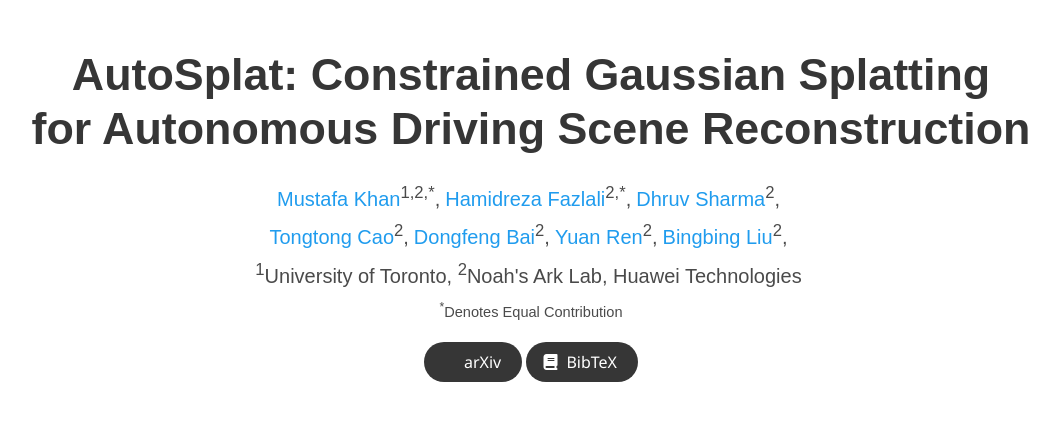
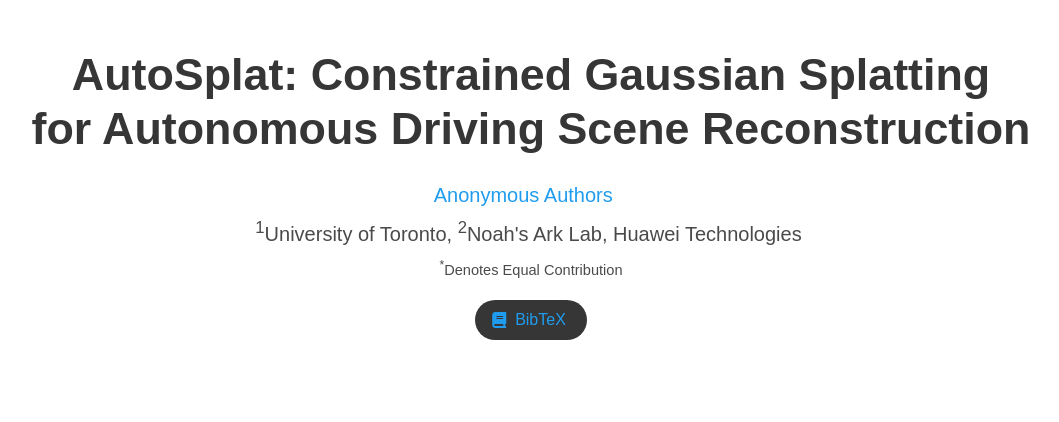
Before and after one commit to autosplat/autosplat.github.io, a plain HTML site: page index.html in a window 1280 px wide. Shown: the top 422 px of the page, without its empty margins (109-1168 px from the left). Drawn offline with nearby package versions, Linux system fonts and the light colour scheme; some icons are missing; a web font is replaced by a local one.

Commit message:
Update index.html

```diff
--- a/index.html
+++ b/index.html
@@ -50,29 +50,11 @@
             <h1 class="title is-1 publication-title" style="font-size: 2.8rem; max-width: 100%; margin: 0.5 auto; line-height: 1.2;">AutoSplat: Constrained Gaussian Splatting <br>for Autonomous Driving Scene Reconstruction</h1>
             <div class="is-size-5 publication-authors">
               <!-- Paper authors -->
+              <div class="is-size-5 publication-authors">
               <div class="author-row">
                 <span class="author-block">
-                  <a href="https://ca.linkedin.com/in/mustafarehanahmadkhan" target="_blank">Mustafa Khan</a><sup>1,2,*</sup>,</span>
+                  <a href="" target="_blank">Anonymous Authors</a>
                 <span class="author-block">
-                  <a href="https://scholar.google.com/citations?hl=en&user=0fhlNwEAAAAJ&view_op=list_works&sortby=pubdate" target="_blank">Hamidreza Fazlali</a><sup>2,*</sup>,</span>
-                <span class="author-block">
-                  <a href="https://scholar.google.com/citations?hl=en&user=tJ-3yAkAAAAJ&view_op=list_works&sortby=pubdate" target="_blank">Dhruv Sharma</a><sup>2</sup>,</span>
-                </span>
-              </div>
-              <div class="author-row">
-                  <span class="author-block">
-                    <a href="https://scholar.google.com/citations?hl=en&user=SkzzXSYAAAAJ&view_op=list_works&sortby=pubdate" target="_blank">Tongtong Cao</a><sup>2</sup>, </span>
-                  </span>
-                  <span class="author-block">
-                    <a href="https://scholar.google.com/citations?hl=zh-CN&user=aubQLGYAAAAJ&view_op=list_works&sortby=pubdate" target="_blank">Dongfeng Bai</a><sup>2</sup>, </span>
-                  </span>
-                  <span class="author-block">
-                    <a href="https://scholar.google.com/citations?hl=en&user=P4Rp5uAAAAAJ&view_op=list_works&sortby=pubdate" target="_blank">Yuan Ren</a><sup>2</sup>, </span>
-                  </span>
-                  <span class="author-block">
-                    <a href="https://scholar.google.com.sg/citations?hl=en&user=-rCulKwAAAAJ&view_op=list_works&sortby=pubdate" target="_blank">Bingbing Liu</a><sup>2</sup>,</span>
-                  </span>
-                  </div>
               </div>
                   <div class="is-size-5 publication-authors">
                     <span class="author-block"><sup>1</sup>University of Toronto, <sup>2</sup>Noah's Ark Lab, Huawei Technologies</span>
@@ -91,15 +73,6 @@
                         <span>Paper</span>
                       </a>
                     </span> -->
-                <span class="link-block">
-                  <a href="https://arxiv.org/abs/2407.02598" target="_blank"
-                  class="external-link button is-normal is-rounded is-dark">
-                  <span class="icon">
-                    <i class="ai ai-arxiv"></i>
-                  </span>
-                  <span>arXiv</span>
-                </a>
-              </span>
               <span class="link-block">
                 <a href="#BibTeX" class="external-link button is-normal is-rounded is-dark">
                   <span class="icon">
@@ -401,15 +374,7 @@
 <section class="section" id="BibTeX">
   <div class="container is-max-desktop content">
     <h2 class="title">BibTeX</h2>
-    <pre><code>@misc{khan2024autosplatconstrainedgaussiansplatting,
-      title={AutoSplat: Constrained Gaussian Splatting for Autonomous Driving Scene Reconstruction},
-      author={Mustafa Khan and Hamidreza Fazlali and Dhruv Sharma and Tongtong Cao and Dongfeng Bai and Yuan Ren and Bingbing Liu},
-      year={2024},
-      eprint={2407.02598},
-      archivePrefix={arXiv},
-      primaryClass={cs.CV},
-      url={https://arxiv.org/abs/2407.02598},
-}</code></pre>
+    <pre><code>Coming soon...</code></pre>
   </div>
 </section>
 <!--End BibTex citation -->
```
